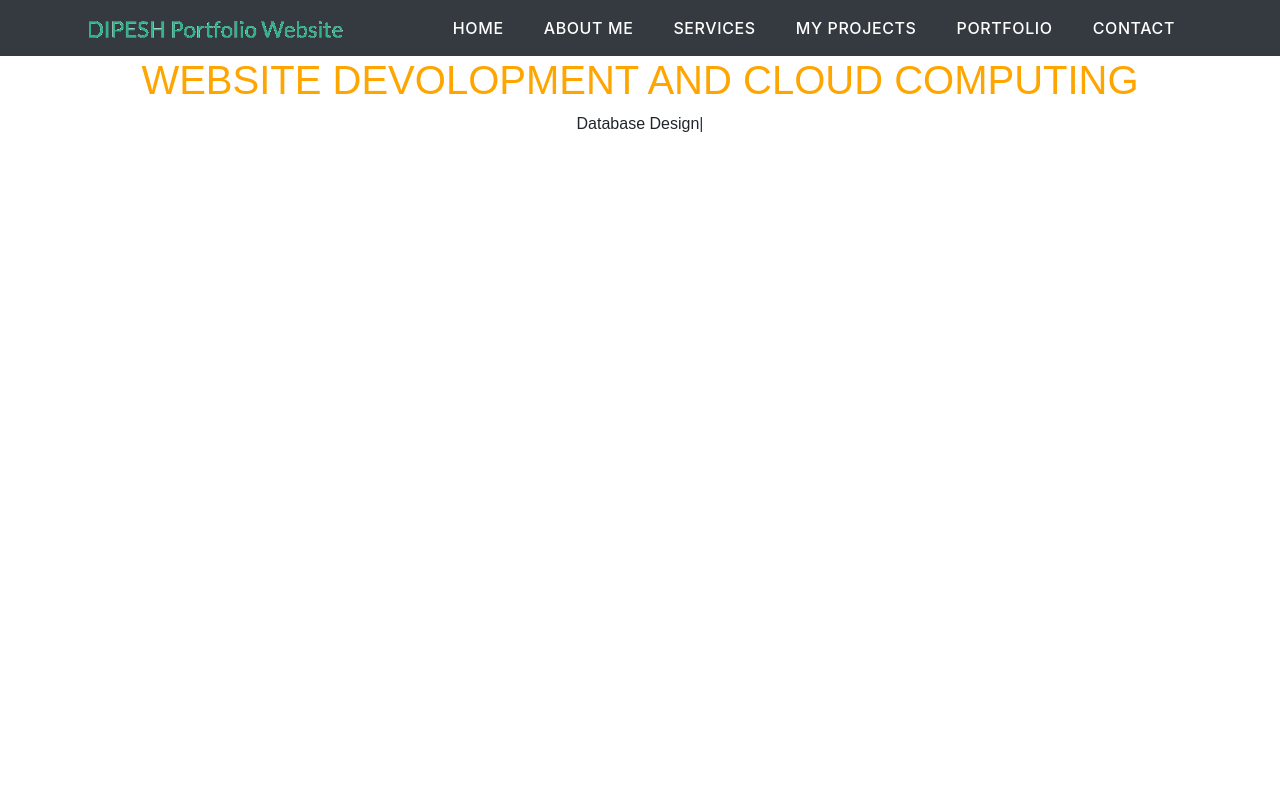
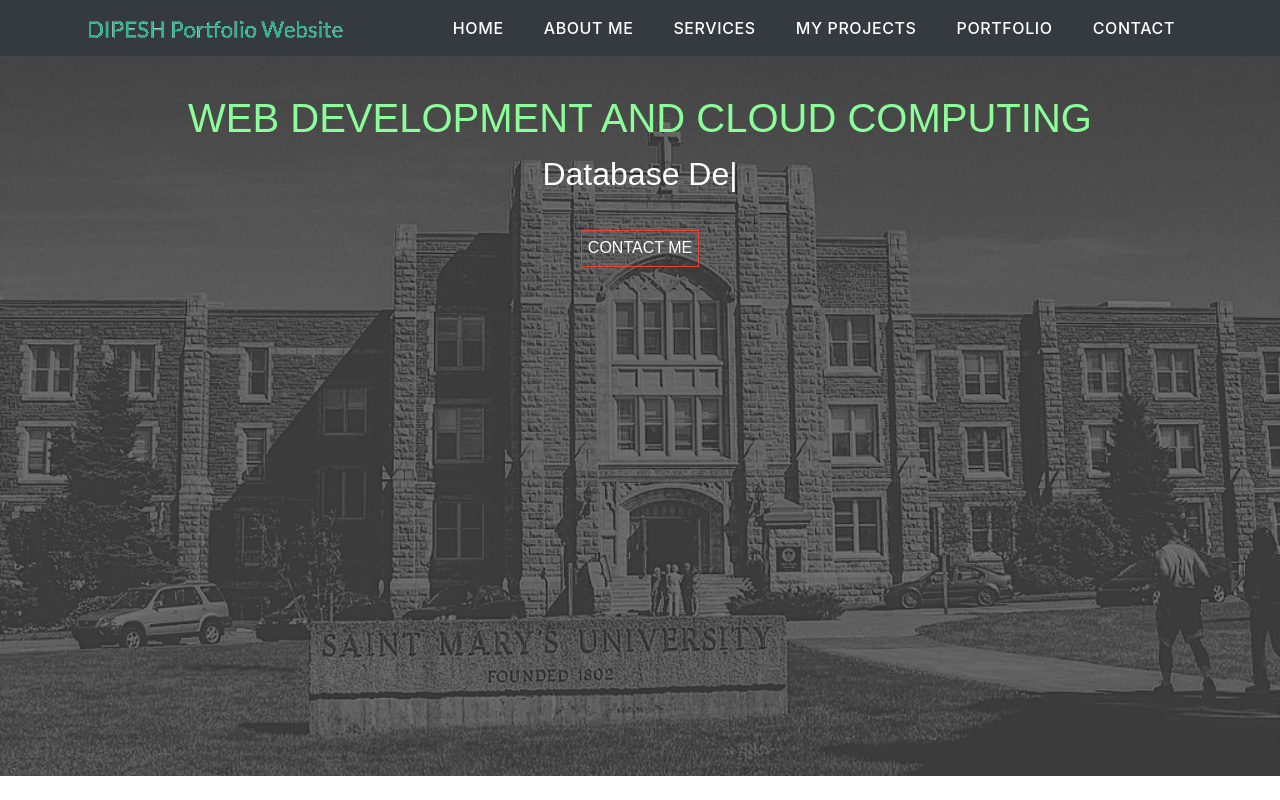
Before and after one commit to A00446529/portfolio-react, a React (Create React App) app: page / in a window 1280 px wide. Built offline with nearby package versions, Linux system fonts and the light colour scheme.

Commit message:
Added typed and installed particles package

```diff
--- a/package.json
+++ b/package.json
@@ -9,6 +9,7 @@
     "bootstrap": "^4.6.0",
     "react": "^17.0.2",
     "react-dom": "^17.0.2",
+    "react-particles-js": "^3.4.1",
     "react-scripts": "4.0.3",
     "react-typed": "^1.2.0",
     "web-vitals": "^1.1.1"
--- a/src/App.css
+++ b/src/App.css
@@ -46,6 +46,8 @@
 
 :root {
   --primary-white: #fff;
+  --primary-red: #ef4035;
+  --primary-hover-red: #f33501;
 }
 body{
   font-family: 'Roboto Condesed" sans-serif';
@@ -78,7 +80,7 @@ nav ul li {
 
 .header-wraper {
   position: relative;
-  background: url(background-img.png) no repeat;
+  background: url(background-img.png);
   background-size: cover;
   background-position: center;
   height: 90vh;
@@ -87,6 +89,11 @@ nav ul li {
 
 .main-info{
   display: flex;
+  position: absolute;
+  top: 0;
+  left: 0;
+  right: 0;
+  botom: 0;
   flex-direction: column;
   justify-content: center;
   align-items: center;
@@ -95,6 +102,29 @@ nav ul li {
 }
 
 .main-info h1 {
-  color:  orange;
+  padding-top: 10mm;
+  color:  rgb(139, 254, 154);
   text-transform: uppercase;
 }
+
+
+
+/**************** Typed Text ********************/
+.typed-text {
+  color: rgb(255, 255, 255);
+  font-size: 2rem;
+
+}
+
+/* ***************** Header Contact Me button ******************** */
+
+.btn-main-contact{
+  border: 1px solid var(--primary-red);
+  font-size: 1rem;
+  text-transform: uppercase;
+  border-radius: 0;
+  padding: 5px 6px 6px 6px;
+  color: var(--primary-white);
+  margin: 2rem;
+
+}
--- a/src/Components/Header.js
+++ b/src/Components/Header.js
@@ -3,14 +3,19 @@ import Typed from "react-typed";
 
 const Header = () => {
     return (
-        <div className="header-wraper">
+        <div className= "header-wraper">
             <div className="main-info">
-                <h1>Website Devolopment and Cloud Computing</h1>
+                <h1>Web Development and Cloud Computing</h1>
                 <Typed
                     className="typed-text"
-                    strings={["Web Deisgn", "Web Development", "Cloud Computing", "Database Design"]}
+                    strings={["Web Design", "Web Development", "Cloud Computing", "Database Design"]}
+                    typeSpeed={40}
+                    backSpeed={20}
+                    loop
                     />
+         <a href= "#" className="btn-main-contact">Contact Me</a>
             </div>
+
         </div>
     )
 }
```
Also changed, not shown: 1 other file (tests, documents, lock files or other folders).
